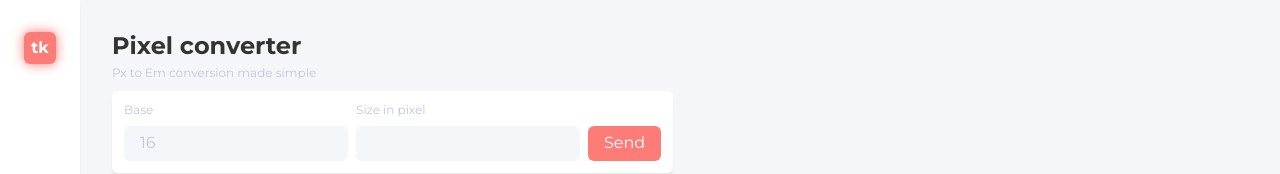
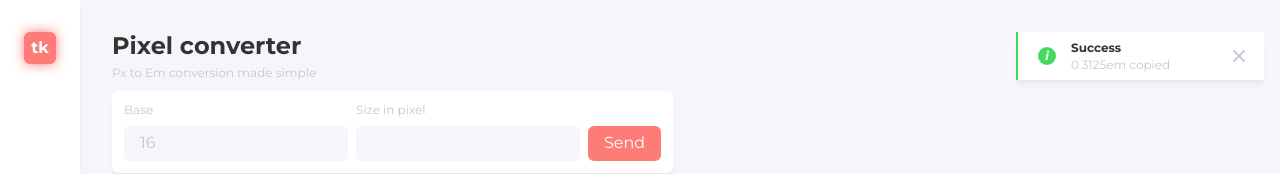
Before and after one commit to kevbesset/toolkit, a Vue app: page /px-converter in a window 1280 px wide. Both pictures are taken after typing "5" into the empty fields and a click on the button "Send". Shown: the top 174 px of the page. Built offline with nearby package versions, Linux system fonts and the light colour scheme.

Commit message:
flash integration

```diff
--- a/src/components/BaseButton.vue
+++ b/src/components/BaseButton.vue
@@ -94,7 +94,7 @@ export default {
   cursor: pointer;
   vertical-align: middle;
   -webkit-tap-highlight-color: transparent;
-  border: inherit;
+  border: 0;
   background: inherit;
   border-radius: 0.375em;
   transition: all var(--default-transition-duration);
--- /dev/null
+++ b/src/components/flash/DefaultFlash.vue
@@ -0,0 +1,150 @@
+<template>
+  <transition name="flash-" appear>
+    <component v-show="show" :is="tag" :class="classList">
+      <div class="flash__icon">i</div>
+      <div class="flash__body">
+        <div class="flash__title">{{ type }}</div>
+        <div class="flash__message">
+          <slot />
+        </div>
+      </div>
+      <BaseButton @click="close" square class="flash__close" />
+    </component>
+  </transition>
+</template>
+
+<script>
+import BaseButton from "../BaseButton.vue";
+
+const BLOCK_SELECTOR = "flash";
+const DEFAULT_DURATION = 3000;
+
+export default {
+  name: "DefaultFlash",
+  components: { BaseButton },
+  props: {
+    tag: { type: String, default: "div" },
+    type: { type: String, default: "info" },
+  },
+  data() {
+    return {
+      show: true,
+    };
+  },
+  mounted() {
+    setTimeout(() => {
+      this.close();
+    }, DEFAULT_DURATION);
+  },
+  computed: {
+    classList() {
+      return [BLOCK_SELECTOR, `${BLOCK_SELECTOR}--${this.type}`];
+    },
+  },
+  methods: {
+    close() {
+      this.show = false;
+    },
+  },
+};
+</script>
+
+<style lang="scss" scoped>
+.flash {
+  --flash-color: var(--default-color);
+
+  display: flex;
+  align-items: center;
+  justify-content: space-between;
+  padding: 0.5em 1.25em;
+  border-left: 2px solid var(--flash-color);
+  background-color: var(--important-background-color);
+  color: var(--default-color);
+  box-shadow: var(--default-box-shadow);
+  width: 100%;
+
+  &--info {
+    --flash-color: var(--info-color);
+  }
+
+  &--success {
+    --flash-color: var(--success-color);
+  }
+
+  &--error {
+    --flash-color: var(--error-color);
+  }
+
+  &--warning {
+    --flash-color: var(--warning-color);
+  }
+
+  &--enter-active,
+  &--leave-active {
+    transition-property: transform;
+    transition-duration: var(--default-transition-duration);
+  }
+
+  &--enter-from,
+  &--leave-to {
+    transform: translateX(100%);
+  }
+
+  &--enter-to,
+  &--leave-from {
+    transform: translateX(0);
+  }
+
+  &__icon {
+    margin-right: 1.25em;
+    width: 1.5em;
+    height: 1.5em;
+    font-size: 0.75em;
+    display: flex;
+    align-items: center;
+    justify-content: center;
+    background-color: var(--flash-color);
+    color: var(--important-background-color);
+    border-radius: 50%;
+    font-style: italic;
+    font-weight: bold;
+  }
+
+  &__title {
+    color: var(--important-text-color);
+    font-size: 0.75em;
+    font-weight: bold;
+    text-transform: capitalize;
+    margin-bottom: 0.25em;
+  }
+
+  &__body {
+    flex: 1;
+  }
+
+  &__message {
+    font-size: 0.75em;
+  }
+
+  &__close {
+    margin-right: -0.625em;
+
+    &::before,
+    &::after {
+      position: absolute;
+      left: 1em;
+      content: " ";
+      height: 1em;
+      width: 2px;
+      background-color: var(--default-color);
+    }
+
+    &::before {
+      transform: rotate(45deg);
+    }
+    &::after {
+      transform: rotate(-45deg);
+    }
+  }
+}
+</style>
--- /dev/null
+++ b/src/components/flash/FlashProvider.vue
@@ -0,0 +1,53 @@
+<template>
+  <slot />
+  <transition-group tag="ul" name="flash-list-" class="flash-list" appear>
+    <li
+      v-for="(flash, index) in flashList"
+      :key="`${flash.type}-${index}`"
+      class="flash-list__item"
+    >
+      <DefaultFlash :type="flash.type">
+        {{ flash.message }}
+      </DefaultFlash>
+    </li>
+  </transition-group>
+</template>
+
+<script>
+import DefaultFlash from "./DefaultFlash.vue";
+import FlashType from "../../config/FlashType";
+
+export default {
+  name: "FlashProvider",
+  components: { DefaultFlash },
+  data() {
+    return {
+      flashList: [],
+    };
+  },
+  provide() {
+    return {
+      flash: (message, type = FlashType.INFO) => {
+        this.flashList.push({
+          type,
+          message,
+        });
+      },
+    };
+  },
+};
+</script>
+
+<style lang="scss" scoped>
+.flash-list {
+  position: fixed;
+  top: 1em;
+  right: 1em;
+  width: 18em;
+
+  &__item {
+    display: block;
+    margin-bottom: 0.5em;
+  }
+}
+</style>
--- /dev/null
+++ b/src/config/FlashType.js
@@ -0,0 +1,6 @@
+export default {
+  INFO: "info",
+  WARNING: "warning",
+  ERROR: "error",
+  SUCCESS: "success",
+};
--- a/src/layouts/DefaultLayout.vue
+++ b/src/layouts/DefaultLayout.vue
@@ -1,4 +1,5 @@
 <template>
+  <FlashProvider>
     <div class="default-layout">
       <BaseHeader />
       <RouterView v-slot="{ Component }">
@@ -9,14 +10,16 @@
         </transition>
       </RouterView>
     </div>
+  </FlashProvider>
 </template>
 
 <script>
 import BaseHeader from "../components/BaseHeader.vue";
 import BasePage from "../components/page/BasePage.vue";
+import FlashProvider from "../components/flash/FlashProvider.vue";
 export default {
   name: "DefaultLayout",
-  components: { BasePage, BaseHeader },
+  components: { FlashProvider, BasePage, BaseHeader },
 };
 </script>
 
--- a/src/scss/variables/_colors.scss
+++ b/src/scss/variables/_colors.scss
@@ -10,4 +10,9 @@
 
   --default-box-shadow: 0 0.1875em 0.125em rgba(0, 0, 0, 0.04),
     0 0.4375em 0.3125em rgba(0, 0, 0, 0.02);
+
+  --success-color: #47d864;
+  --error-color: #ff2121;
+  --warning-color: #ffc021;
+  --info-color: #2f86eb;
 }
--- a/src/views/PxConverter.vue
+++ b/src/views/PxConverter.vue
@@ -13,9 +13,11 @@ import PageSubtitle from "../components/page/PageSubtitle.vue";
 import PxForm from "../components/modules/px/PxForm.vue";
 import { copy } from "../utils/clipboard";
 import { convert } from "../utils/pxConverter";
+import FlashType from "../config/FlashType";
 export default {
   name: "PxConverter",
   components: { PxForm, PageSubtitle, PageTitle },
+  inject: ["flash"],
   data() {
     return {
       sizeList: [],
@@ -29,8 +31,10 @@ export default {
         this.sizeList.sort((a, b) => a - b);
       }
 
-      copy(`${convert(size, base)}em`).then(() => {
+      const em = `${convert(size, base)}em`;
+      copy(em).then(() => {
         // successfully added to board
+        this.flash(`${em} copied`, FlashType.SUCCESS);
       });
     },
   },
```
Lines whose indentation alone changed are shown as unchanged.
